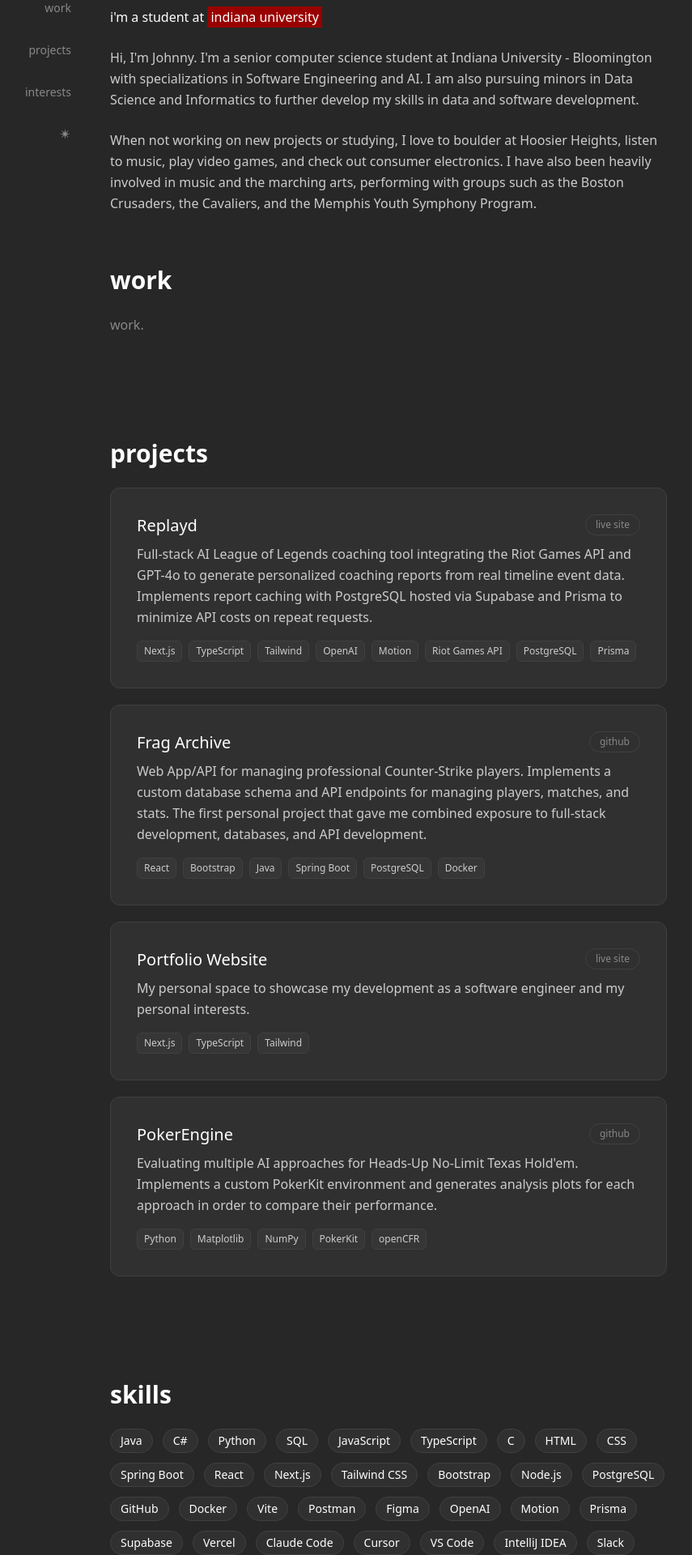
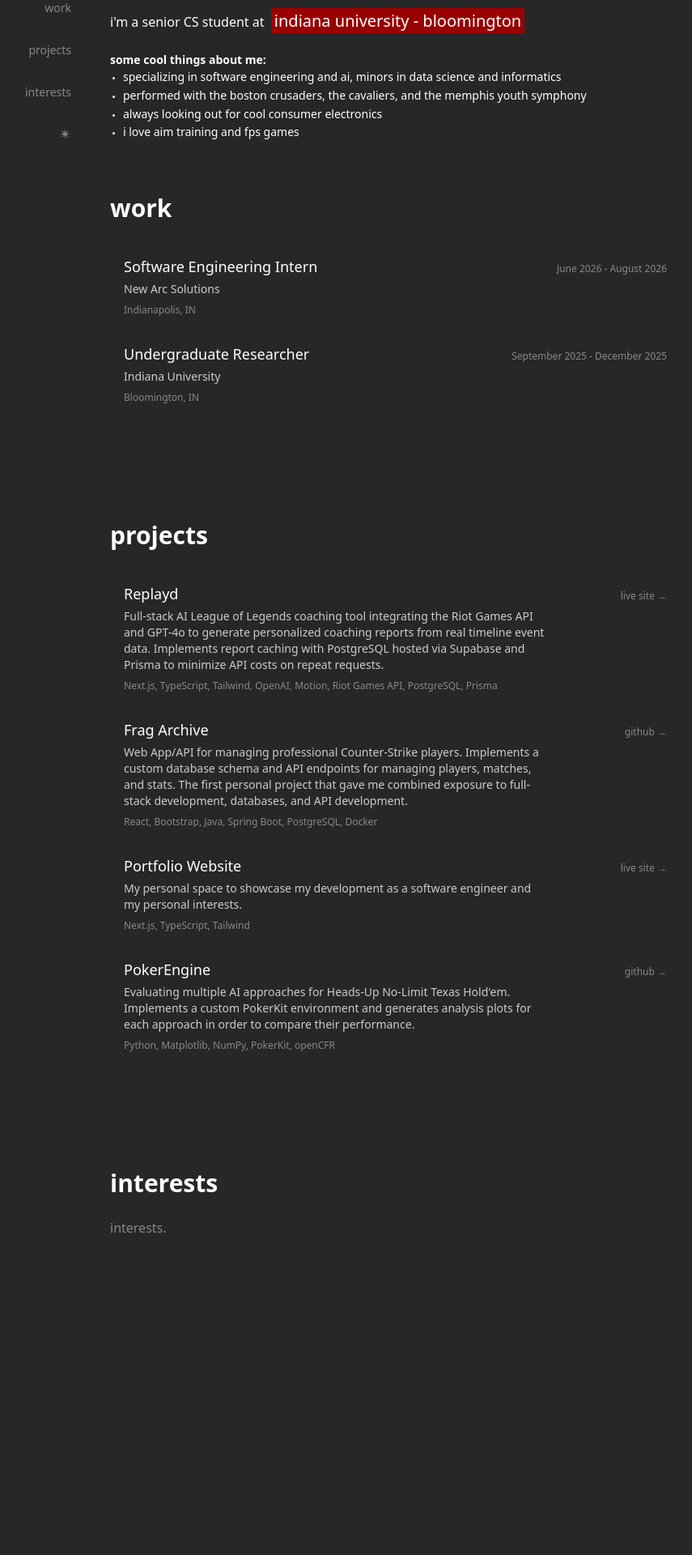
Before and after one commit to JohnnySprit/jnzheng.dev, a Next.js app: page / in a window 1280 px wide. Shown: the part 100-2020 px from the top of the page at 81% size, without its empty margins (160-1015 px from the left). After the commit the page ends 1741 px from the top, so only its background shows below. Built offline with nearby package versions, Linux system fonts and the light colour scheme.

Commit message:
style: working toward new design

```diff
--- a/src/app/globals.css
+++ b/src/app/globals.css
@@ -67,7 +67,7 @@
   }
 
   .iu {
-    @apply px-1 py-0.5 transition-all duration-200;
+    @apply px-1 py-0.5 transition-all duration-200 hover:saturate-125;
     background-color: #990000;
   }
 }
--- a/src/app/page.tsx
+++ b/src/app/page.tsx
@@ -2,7 +2,7 @@
 import { Navbar } from "@/components/layout/NavBar";
 import { Analytics } from "@vercel/analytics/next";
 import { PROJECTS } from "@/data/projects";
-import { SKILLS } from "@/data/skills";
+import { WORK } from "@/data/work";
 
 const sectionClass = "py-12 sm:py-16";
 const headingClass = "mb-6 text-2xl font-semibold sm:text-3xl";
@@ -16,7 +16,11 @@
         <div className="min-w-0 text-base leading-relaxed">
 
           <div className="mb-6 flex items-center justify-between">
-            <h1 className="text-3xl font-bold hover:opacity-60">johnny zheng</h1>
+            <div className="relative inline-block">
+              <h1 className="relative text-4xl italic font-bold hover:opacity-90 text-[var(--name-color)] hover:not-italic">
+                johnny zheng
+              </h1>
+            </div>
             <div className="flex items-center gap-4">
               <a
                 href="https://linkedin.com/in/jnzheng"
@@ -51,91 +55,85 @@
 
 
           <div className="grid gap-6 max-w-[720px]">
-            <h2>i'm a student at <span className="iu">indiana university</span></h2>
-            <p className="text-[var(--text-secondary)]">
-              Hi, I&apos;m Johnny. I&apos;m a senior computer science student at
-              Indiana University - Bloomington with specializations in Software
-              Engineering and AI. I am also pursuing minors in Data Science and
-              Informatics to further develop my skills in data and software
-              development.
-            </p>
-            <p className="text-[var(--text-secondary)]">
-              When not working on new projects or studying, I love to boulder at
-              Hoosier Heights, listen to music, play video games, and check out
-              consumer electronics. I have also been heavily involved in music and
-              the marching arts, performing with groups such as the Boston
-              Crusaders, the Cavaliers, and the Memphis Youth Symphony Program.
-            </p>
+            <h2>i'm a senior CS student at &nbsp;
+              <a className="iu text-xl hover:saturate-125" href="https://luddy.iu.edu/index.html" target="_blank" rel="noopener noreferrer" aria-label="Indiana University - Bloomington">
+                indiana university - bloomington
+              </a>
+            </h2>
+            <div>
+              <p className="font-bold text-sm">some cool things about me:</p>
+              <ul className="list-disc pl-4 text-sm leading-relaxed marker:text-[8px]">
+                <li>
+                  <p>specializing in software engineering and ai, minors in data science and informatics</p>
+                </li>
+                <li>
+                  <p>performed with the boston crusaders, the cavaliers, and the memphis youth symphony</p>
+                </li>
+                <li>
+                  <p>always looking out for cool consumer electronics</p>
+                </li>
+                <li>
+                  <p>i love aim training and fps games</p>
+                </li>
+              </ul>
+            </div>
           </div>
+
 
           <section id="work" className={sectionClass}>
             <h2 className={headingClass}>work</h2>
-            <p className="text-[var(--text-muted)]">
-              work.
-            </p>
+            <div className="space-y-0">
+              {WORK.map((work) => (
+                <article
+                  key={work.title}
+                  className="group border-l-1 border-transparent pl-4 py-4 transition-colors hover:border-[var(--text-primary)]"
+                >
+                  <div className="flex items-baseline justify-between gap-4">
+                    <h3 className="font-display text-lg text-[var(--text-primary)]">
+                      {work.title}
+                    </h3>
+                    <span className="shrink-0 text-xs text-[var(--text-muted)]">
+                      {work.startDate} - {work.endDate}
+                    </span>
+                  </div>
+                  <p className="mt-1 max-w-xl text-sm text-[var(--text-secondary)]">
+                    {work.company}
+                  </p>
+                  <p className="mt-2 text-xs text-[var(--text-muted)]">
+                    {work.location}
+                  </p>
+                </article>
+              ))}
+            </div>
+
           </section>
-
           <section id="projects" className={sectionClass}>
             <h2 className={headingClass}>projects</h2>
-            <div className="space-y-5">
+            <div className="space-y-0">
               {PROJECTS.map((project) => (
                 <article
                   key={project.title}
-                  className="rounded-xl border border-[var(--border)] bg-[var(--bg-tertiary)] p-5 transition-colors duration-200 hover:opacity-80 sm:p-8"
+                  className="group border-l-1 border-transparent py-4 pl-4 transition-colors hover:border-[var(--text-primary)]"
                 >
-                  <div className="mb-2 flex flex-wrap items-start justify-between gap-2 sm:gap-4">
-                    <h3 className="text-lg font-medium sm:text-xl">{project.title}</h3>
-                    {project.linkLabel &&
-                      (project.external ? (
-                        <a
-                          href={project.link}
-                          target="_blank"
-                          rel="noopener noreferrer"
-                          className="shrink-0 rounded-full border border-[var(--border)] px-3 py-1 text-xs text-[var(--text-muted)] transition-colors duration-200 hover:opacity-60"
-                        >
-                          {project.linkLabel}
-                        </a>
-                      ) : (
-                        <Link
-                          href={project.link}
-                          className="shrink-0 rounded-full border border-[var(--border)] px-3 py-1 text-xs text-[var(--text-muted)] transition-colors duration-200 hover:opacity-60"
-                        >
-                          {project.linkLabel}
-                        </Link>
-                      ))}
+                  <div className="flex items-baseline justify-between gap-4">
+                    <h3 className="font-display text-lg text-[var(--text-primary)]">
+                      {project.title}
+                    </h3>
+                    <a href={project.link} target="_blank" rel="noopener noreferrer" className="text-xs text-[var(--text-muted)] hover:text-[var(--text-primary)]">
+                      {project.linkLabel} →
+                    </a>
                   </div>
-                  <p className="mb-4 text-[var(--text-secondary)]">
+                  <p className="mt-1 text-sm text-[var(--text-secondary)] max-w-[520px]">
                     {project.description}
                   </p>
-                  <div className="flex flex-wrap gap-2">
-                    {project.tech.map((tag) => (
-                      <span
-                        key={tag}
-                        className="rounded-md border border-[var(--border)] bg-[var(--bg-secondary)] px-2 py-1 text-xs text-[var(--text-secondary)] hover:opacity-60"
-                      >
-                        {tag}
-                      </span>
-                    ))}
-                  </div>
+
+                  <p className="mt-2 text-xs text-[var(--text-muted)]">
+                    {project.tech.join(", ")}
+                  </p>
                 </article>
               ))}
             </div>
           </section>
-
-          <section className={sectionClass}>
-            <h2 className={headingClass}>skills</h2>
-            <div className="flex flex-wrap gap-3">
-              {SKILLS.map((skill) => (
-                <span
-                  key={skill}
-                  className="rounded-full border border-[var(--border)] bg-[var(--bg-tertiary)] px-3 py-1 text-sm transition-colors duration-200 hover:opacity-60"
-                >
-                  {skill}
-                </span>
-              ))}
-            </div>
-          </section>
-
           <section id="interests" className={sectionClass}>
             <h2 className={headingClass}>interests</h2>
             <p className="text-[var(--text-muted)]">
--- a/src/components/layout/NavBar.tsx
+++ b/src/components/layout/NavBar.tsx
@@ -12,7 +12,16 @@
 export function Navbar() {
   return (
     <nav className="hidden md:block sticky top-12 self-start space-y-8 text-right text-sm text-[var(--text-muted)]">
-    <Link href="/" className="block w-full hover:opacity-60">🐵</Link>
+      <button
+        onClick={() => window.scrollTo({ top: 0, behavior: "smooth" })}
+        aria-label="Scroll to top"
+        className="inline-block transition-transform duration-200 hover:scale-110 hover:-rotate-12"
+        type="button"
+      >
+        🐵
+      </button>
+
+
       {LINKS.map((link) => (
         <a key={link.href} href={link.href} className="block w-full hover:text-[var(--text-primary)]">
           {link.label}
--- a/src/components/ui/ThemeToggle.tsx
+++ b/src/components/ui/ThemeToggle.tsx
@@ -12,7 +12,7 @@
     return (
         <button
             onClick={toggleTheme}
-            className="inline-flex items-center justify-center transition-colors duration-200 hover:opacity-60 active:text-[var(--accent)] cursor-pointer"
+            className="inline-flex items-center justify-center transition-colors duration-200 hover:text-[var(--text-primary)] active:text-[var(--accent)] cursor-pointer"
             aria-label="Toggle theme"
         >
             <span className="relative inline-grid text-lg leading-none">
--- a/src/data/skills.ts
+++ /dev/null
@@ -1,37 +0,0 @@
-export const SKILLS = [
-    "Java",
-    "C#",
-    "Python",
-    "SQL",
-    "JavaScript",
-    "TypeScript",
-    "C",
-    "HTML",
-    "CSS",
-    "Spring Boot",
-    "React",
-    "Next.js",
-    "Tailwind CSS",
-    "Bootstrap",
-    "Node.js",
-    "PostgreSQL",
-    "GitHub",
-    "Docker",
-    "Vite",
-    "Postman",
-    "Figma",
-    "OpenAI",
-    "Motion",
-    "Prisma",
-    "Supabase",
-    "Vercel",
-    "Claude Code",
-    "Cursor",
-    "VS Code",
-    "IntelliJ IDEA",
-    "Slack",
-    "Teams",
-    "Azure DevOps",
-    "Azure",
-    "Git",
-];
--- a/src/data/work.ts
+++ b/src/data/work.ts
@@ -0,0 +1,16 @@
+export const WORK = [
+    {
+        title: "Software Engineering Intern",
+        company: "New Arc Solutions",
+        location: "Indianapolis, IN",
+        startDate: "June 2026",
+        endDate: "August 2026"
+    },
+    {
+        title: "Undergraduate Researcher",
+        company: "Indiana University",
+        location: "Bloomington, IN",
+        startDate: "September 2025",
+        endDate: "December 2025"
+    },
+];
```
